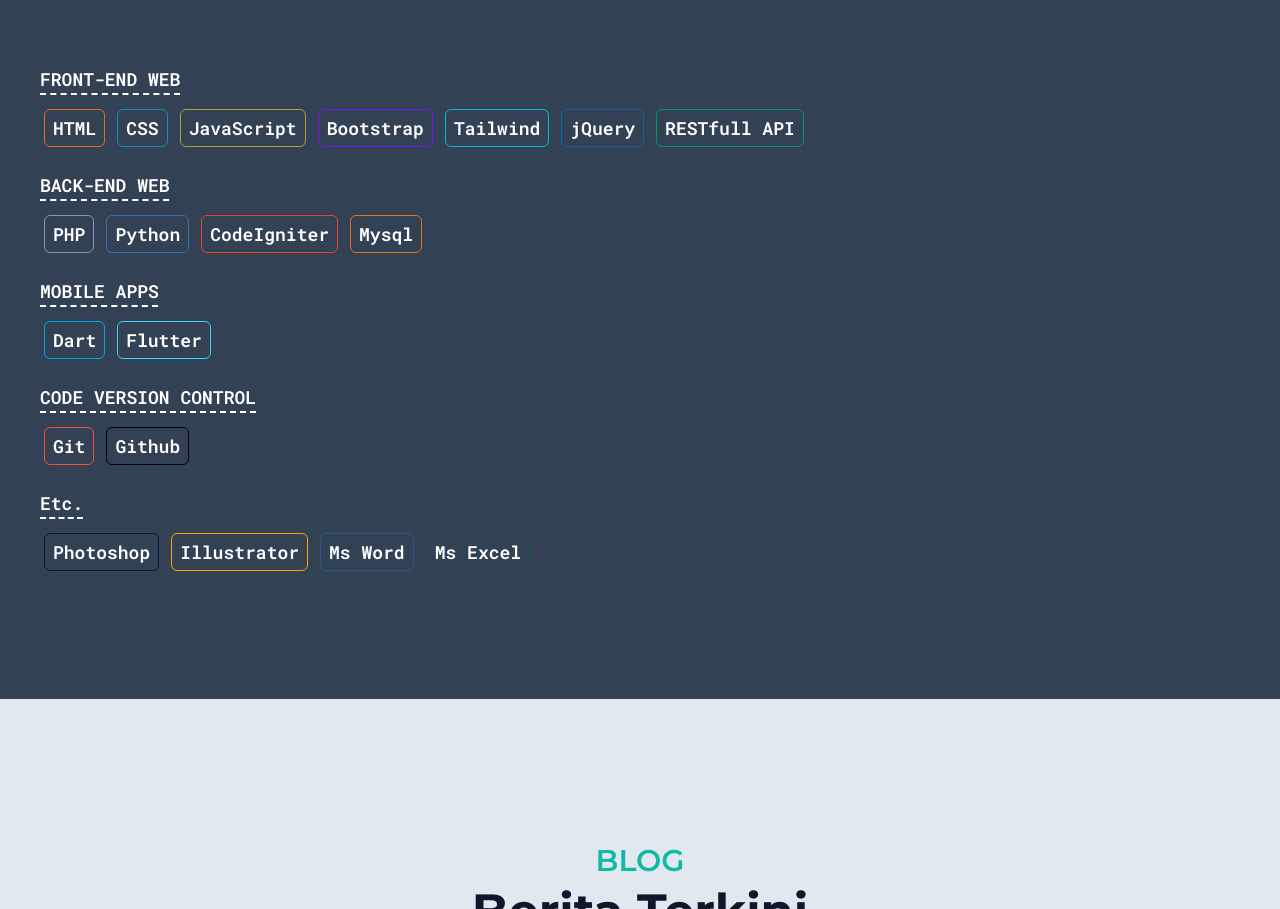
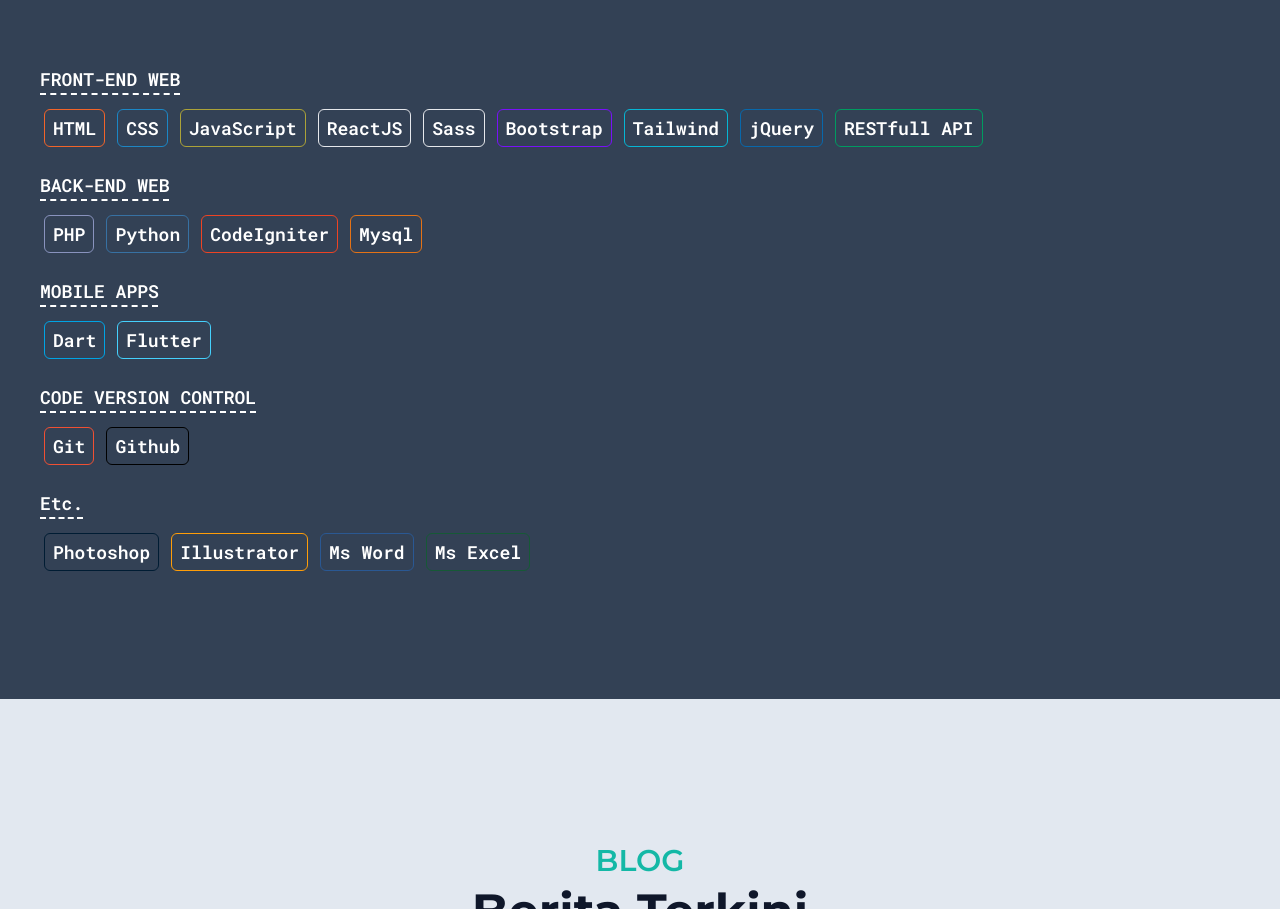
Before and after one commit to DanaMaulana/DanaMaulana.github.io, a plain HTML site: page index.html in a window 1280 px wide. Shown: the part 2718-3627 px from the top of the page. Drawn offline with Linux system fonts and the light colour scheme.

Commit message:
menambahkan 2 skill

```diff
--- a/index.html
+++ b/index.html
@@ -280,6 +280,8 @@
                 <span class="button-style border-[#f16429] hover:bg-[#f16429]">HTML</span>
                 <span class="button-style border-[#1b87c6] hover:bg-[#1b87c6]">CSS</span>
                 <span class="button-style border-[#aca238] hover:bg-[#aca238]">JavaScript</span>
+                <span class="button-style border-[#5ed3f3] hover:bg-[#5ed3f3]">ReactJS</span>
+                <span class="button-style border-[#c66394] hover:bg-[#c66394]">Sass</span>
                 <span class="button-style border-[#7911f8] hover:bg-[#7911f8]">Bootstrap</span>
                 <span class="button-style border-[#06b6d4] hover:bg-[#06b6d4]">Tailwind</span>
                 <span class="button-style border-[#0868ab] hover:bg-[#0868ab]">jQuery</span>
```
